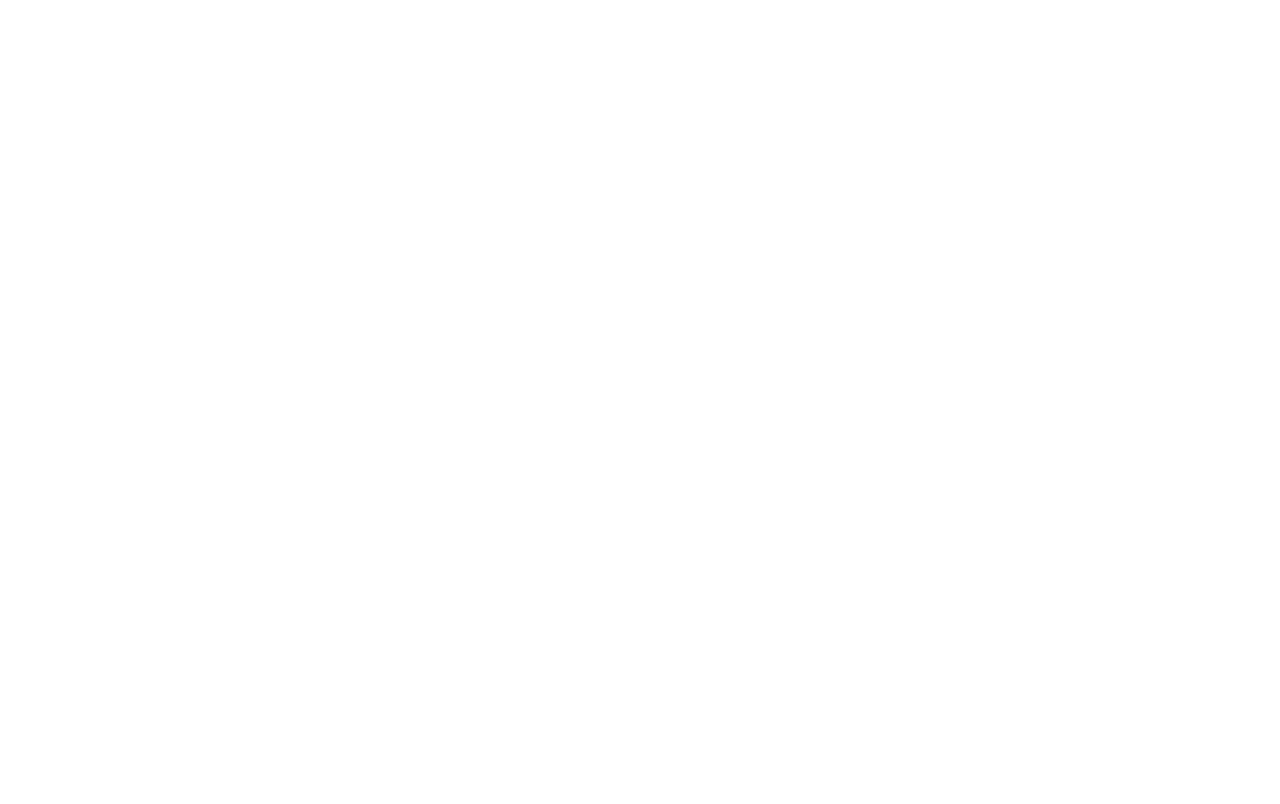
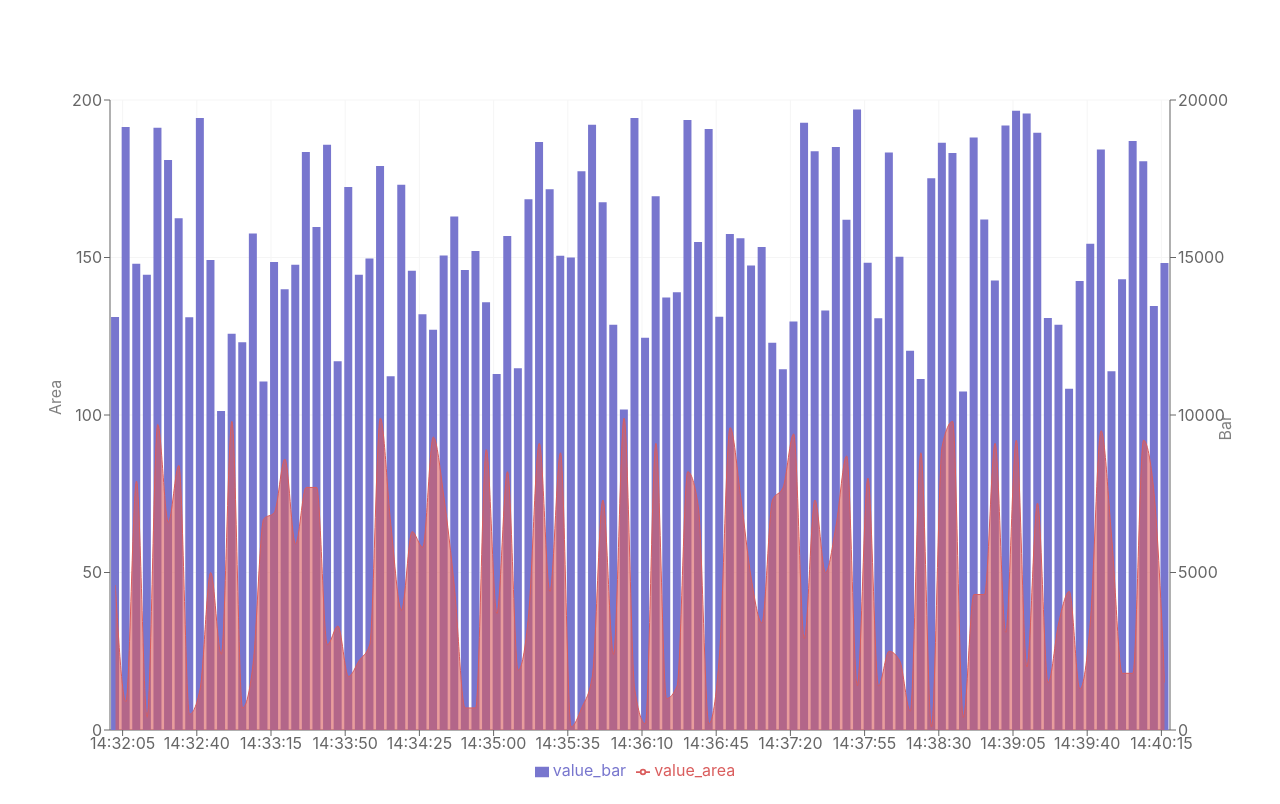
Before and after one commit to kimdonggu42/Time-series-chart, a React (Vite) app: page / in a window 1280 px wide. Built offline with nearby package versions, Linux system fonts and the light colour scheme.

Commit message:
feat: bar, area chart 구현

```diff
--- a/src/App.tsx
+++ b/src/App.tsx
@@ -1,4 +1,17 @@
+import { useState } from "react";
 import mockData from "./mocks/data.json";
+import {
+  ComposedChart,
+  Area,
+  Bar,
+  XAxis,
+  YAxis,
+  CartesianGrid,
+  Tooltip,
+  Legend,
+  Cell,
+  ResponsiveContainer,
+} from "recharts";
 
 interface MockData {
   id: string;
@@ -7,10 +20,53 @@ interface MockData {
 }
 
 export default function App() {
+  const [district, setDistrict] = useState("");
+
   const res = mockData.response as Record<string, MockData>;
-  const resData = Object.keys(res).map((key) => {
-    return { ...res[key], time: key.split(" ")[1] };
-  });
+  const resData = Object.keys(res).map((key) => ({ ...res[key], name: key.split(" ")[1] }));
 
-  return <></>;
+  return (
+    <>
+      <ResponsiveContainer width='100%' height={800}>
+        <ComposedChart
+          data={resData}
+          margin={{
+            top: 100,
+            right: 50,
+            bottom: 20,
+            left: 50,
+          }}
+        >
+          <CartesianGrid stroke='#f5f5f5' />
+          <XAxis dataKey='name' scale='band' />
+          <YAxis
+            dataKey='value_bar'
+            orientation='right'
+            label={{ value: "Bar", angle: -90, position: "insideRight" }}
+          />
+          <YAxis
+            yAxisId='area'
+            dataKey='value_area'
+            domain={[0, (max: number) => Math.max(max * 2, 200)]}
+            orientation='left'
+            label={{ value: "Area", angle: -90, position: "insideLeft" }}
+          />
+          <Tooltip />
+          <Legend />
+          <Bar dataKey='value_bar' fill='#7876ce' onClick={(data) => setDistrict(data.id)}>
+            {resData.map((entry) => (
+              <Cell fill={entry.id === district ? "#5250d1" : "#7876ce"} key={entry.id} />
+            ))}
+          </Bar>
+          <Area
+            yAxisId='area'
+            type='monotone'
+            dataKey='value_area'
+            fill='#da5d5d'
+            stroke='#da5d5d'
+          />
+        </ComposedChart>
+      </ResponsiveContainer>
+    </>
+  );
 }
```
